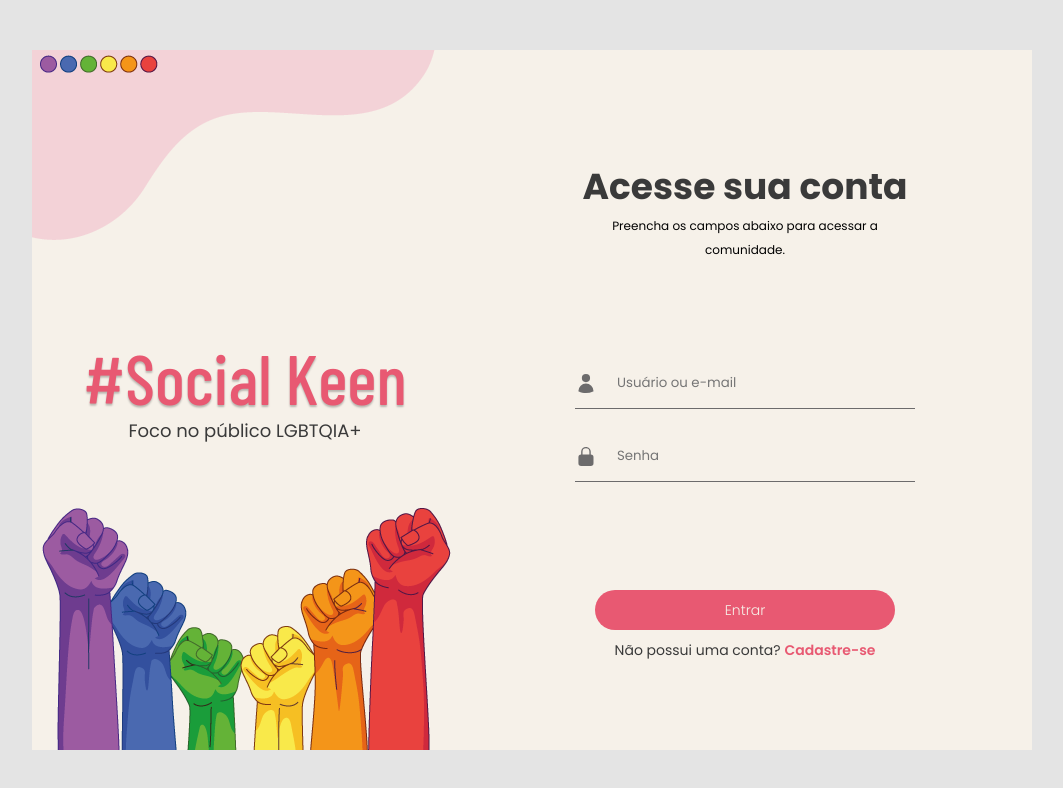
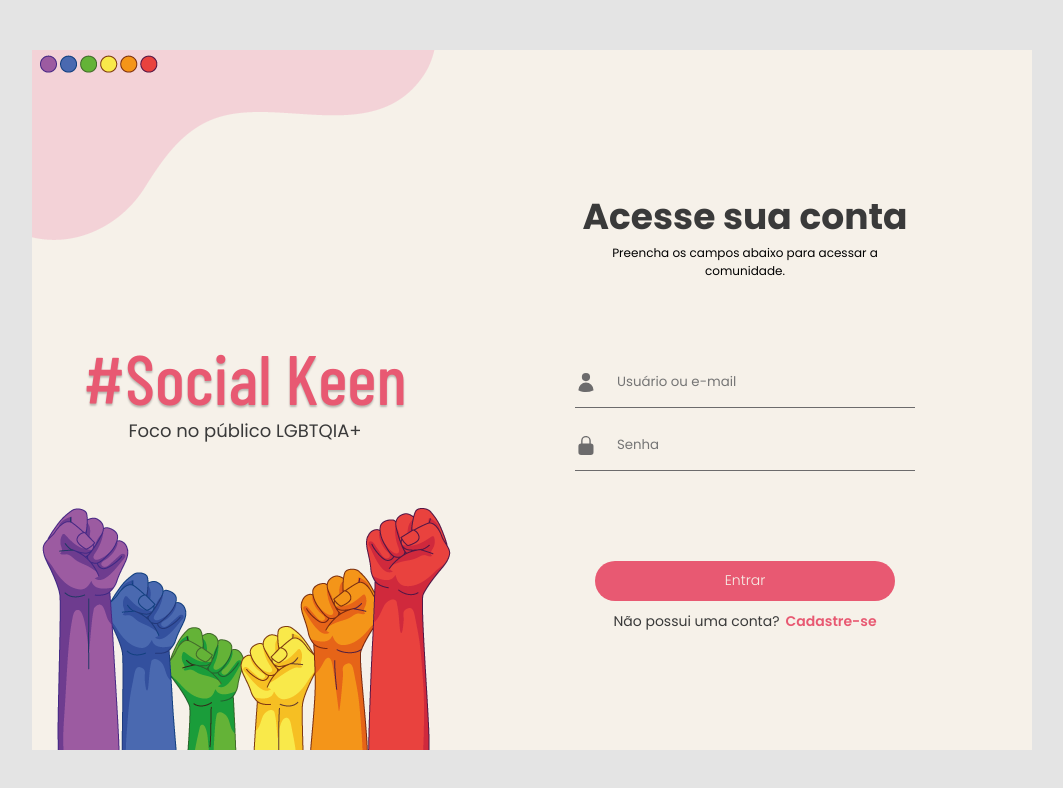
Before and after one commit to CarolGonzaga/projeto-RedeSocialKeen, a Next.js app: page /login in a window 1280 px wide. Shown: the top 788 px of the page, without its empty margins (108-1171 px from the left). Built offline with nearby package versions, Linux system fonts and the light colour scheme; a web font is replaced by a local one.

Commit message:
ajustes design

```diff
--- a/pages/login.jsx
+++ b/pages/login.jsx
@@ -11,33 +11,108 @@ import Text from "../src/components/typography/Text";
 import { UserIcon } from "@heroicons/react/24/solid";
 import { LockClosedIcon } from "@heroicons/react/24/solid";
 
+// const FormContainer = styled.div`
+//   width: 100%;
+//   max-width: 574px;
+//   max-height: 600px;
+//   padding: 10px 0;
+//   margin-top: 20px;
+
+//   display: flex;
+//   flex-direction: column;
+//   justify-content: space-evenly;
+//   align-items: center;
+//   flex-grow: 1;
+//   gap: 30px;
+
+//   @media (min-width: ${(props) => props.theme.WIDTH_XL}) {
+//     max-width: 400px;
+//     max-height: 100%;
+//   }
+
+//   @media (max-width: 320px) {
+//     max-width: 100vw;
+//     gap: 50px;
+//   }
+// `;
+
+// const FormHead = styled.div`
+//   max-width: 85%;
+// `;
+
+// const Form = styled.form`
+//   display: flex;
+//   flex-direction: column;
+//   justify-content: center;
+//   align-items: center;
+//   gap: 35px;
+
+//   width: 85%;
+// `;
+
+// const FormLine = styled.div`
+//   display: flex;
+//   justify-content: space-between;
+//   gap: 20px;
+
+//   width: 100%;
+//   padding-bottom: 12px;
+//   border-bottom: 1px solid ${(props) => props.theme.inputColor};
+// `;
+
+// const StyledUserIcon = styled(UserIcon)`
+//   color: ${(props) => props.theme.inputColor};
+//   width: 25px;
+//   height: 25px;
+// `;
+
+// const StyledLockIcon = styled(LockClosedIcon)`
+//   color: ${(props) => props.theme.inputColor};
+//   width: 25px;
+//   height: 25px;
+// `;
+
+// const FormFooter = styled.div`
+//   max-width: 90%;
+
+//   display: flex;
+//   flex-direction: column;
+//   justify-content: center;
+//   align-items: center;
+//   gap: 10px;
+
+//   @media (max-width: 320px) {
+//     margin-bottom: 30px;
+//   }
+// `;
+
 const FormContainer = styled.div`
   width: 100%;
   max-width: 574px;
-  max-height: 600px;
+  max-height: 550px;
   padding: 10px 0;
   margin-top: 20px;
 
   display: flex;
   flex-direction: column;
-  justify-content: space-evenly;
+  justify-content: space-between;
   align-items: center;
   flex-grow: 1;
-  gap: 30px;
 
   @media (min-width: ${(props) => props.theme.WIDTH_XL}) {
     max-width: 400px;
     max-height: 100%;
+    justify-content: space-evenly;
   }
 
-  @media (max-width: 320px) {
-    max-width: 100vw;
-    gap: 50px;
+  @media (max-width: 370px) {
+    height: 700px;
+    padding: 10px 0 10px 0;
   }
-`;
 
-const FormHead = styled.div`
-  max-width: 85%;
+  @media (min-width: 760px) and (min-height: 1000px) {
+    margin-top: 70px;
+  }
 `;
 
 const Form = styled.form`
@@ -45,10 +120,31 @@ const Form = styled.form`
   flex-direction: column;
   justify-content: center;
   align-items: center;
-  gap: 35px;
+  gap: 70px;
+  width: 85%;
+  max-width: 400px;
 
-  width: 85%;
+  @media (min-width: 1000px) {
+    gap: 100px;
+  }
+
+  @media (min-height: 800px) {
+    gap: 90px;
+  }
 `;
+
+const FormHead = styled.div`
+  width: 100%;
+`;
+
+const FormBody = styled.div`
+  display: flex;
+  flex-direction: column;
+  justify-content: center;
+  align-items: center;
+  gap: 25px;
+  width: 100%;
+`
 
 const FormLine = styled.div`
   display: flex;
@@ -73,29 +169,36 @@ const StyledLockIcon = styled(LockClosedIcon)`
 `;
 
 const FormFooter = styled.div`
-  max-width: 90%;
-
   display: flex;
   flex-direction: column;
   justify-content: center;
   align-items: center;
   gap: 10px;
+`;
+
+const StyledText = styled(Text)`
+  display: flex;
+  justify-content: center;
+  align-items: center;
+  flex-wrap: wrap;
+  gap: 6px;
 
   @media (max-width: 320px) {
-    margin-bottom: 30px;
+    gap: 0;
   }
-`;
+`
 
 export default function LoginPage() {
   return (
     <ImageWithSpace>
       <FormContainer>
+        <Form>
           <FormHead>
             <H2>Acesse sua conta</H2>
             <H6>Preencha os campos abaixo para acessar a comunidade.</H6>
           </FormHead>
 
-        <Form>
+          <FormBody>
             <FormLine>
               <StyledUserIcon />
               <Input placeholder="Usuário ou e-mail" type="email" />
@@ -104,14 +207,18 @@ export default function LoginPage() {
               <StyledLockIcon />
               <Input placeholder="Senha" type="password" />
             </FormLine>
-        </Form>
+          </FormBody>
 
           <FormFooter>
-        <Link href="http://localhost:3000"><Button>Entrar</Button></Link>
-          <Text>
-            Não possui uma conta? <Link href="/signup">Cadastre-se</Link>
-          </Text>
+            <Link href="http://localhost:3000">
+              <Button>Entrar</Button>
+            </Link>
+            <StyledText>
+              <span>Não possui uma conta?</span>
+              <Link href="/signup">Cadastre-se</Link>
+            </StyledText>
           </FormFooter>
+        </Form>
       </FormContainer>
     </ImageWithSpace>
   );
--- a/src/components/inputs/Input.jsx
+++ b/src/components/inputs/Input.jsx
@@ -1,9 +1,15 @@
 import styled from "styled-components";
 
-const Input = styled.input`
+const StyledInput = styled.input`
   background-color: transparent;
   border: none;
   width: 100%;
 `
 
+function Input ({ ...props }) {
+  return (
+    <StyledInput {...props} />
+  )
+}
+
 export default Input
--- a/src/components/typography/H6.jsx
+++ b/src/components/typography/H6.jsx
@@ -4,7 +4,7 @@ const H6 = styled.h6`
   font-style: normal;
   font-weight: 400;
   font-size: 12px;
-  line-height: 24px;
+  line-height: 18px;
   text-align: center;
   color: #000000;
 
```
Also changed, not shown: pages/signup.jsx (+30 -16 lines). Lines whose indentation alone changed are shown as unchanged.
